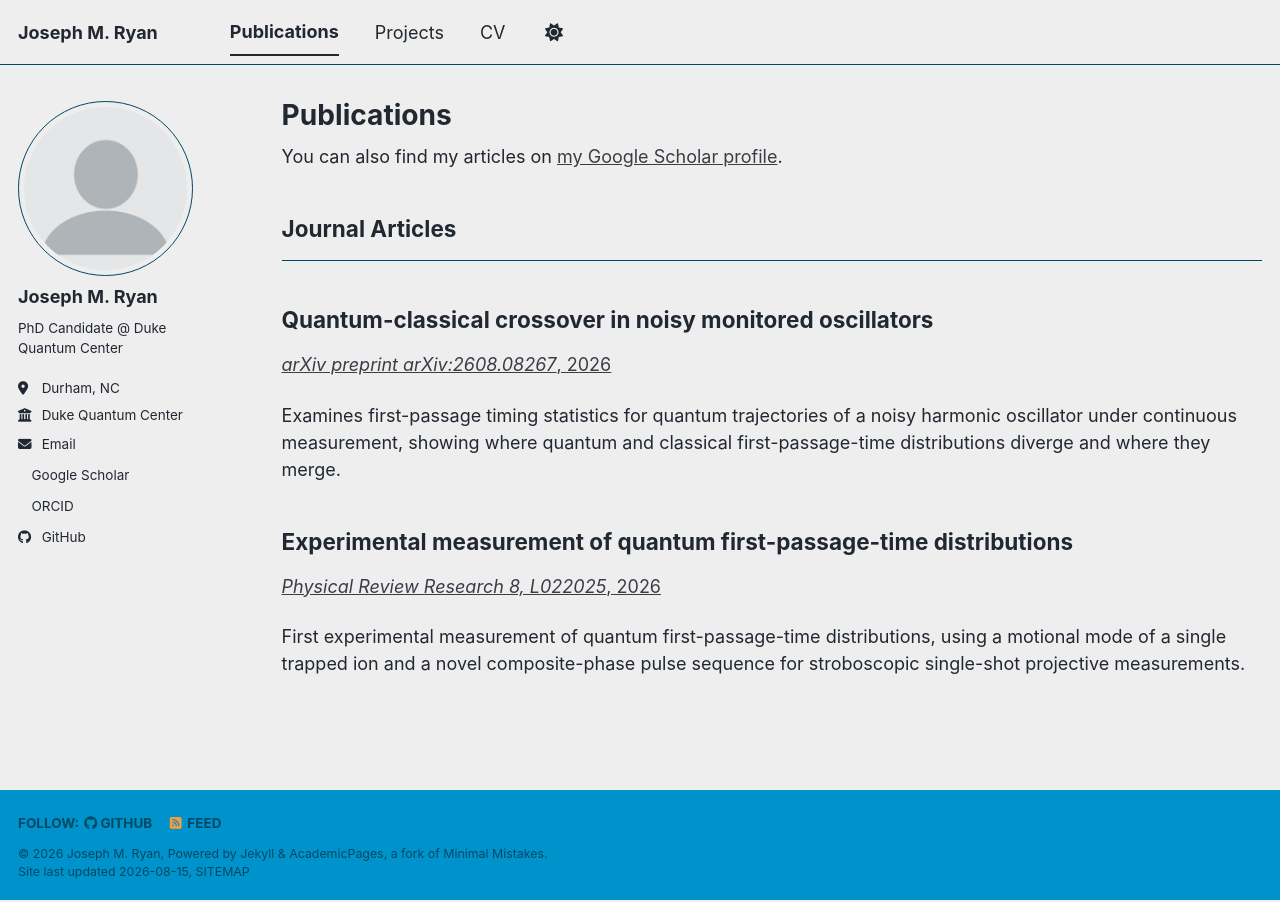
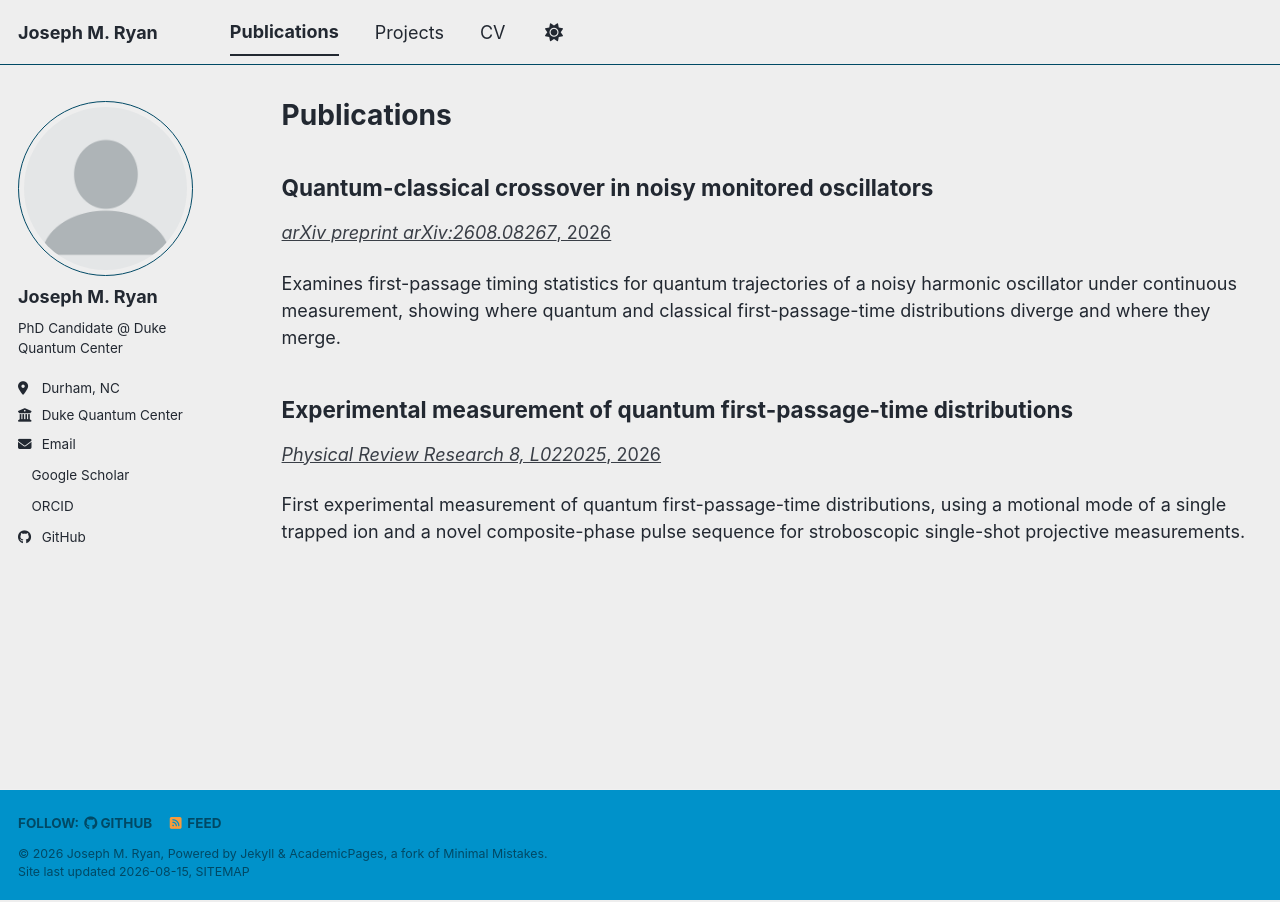
Before and after one commit to joseph-ryan-quantum/joseph-ryan-quantum.github.io, a Jekyll site: the page built from _pages/publications.html, in a window 1280 px wide. Built offline with Jekyll 4.4.1, drawn with Linux system fonts in a browser that asks for light colours; a style sheet for code colours, icons or effects is not loaded.

Commit message:
Simplify Publications page: drop redundant Google Scholar callout and category headers

```diff
--- a/_pages/publications.html
+++ b/_pages/publications.html
@@ -5,29 +5,8 @@ permalink: /publications/
 author_profile: true
 ---
 
-{% if site.author.googlescholar %}
-  <div class="wordwrap">You can also find my articles on <a href="{{site.author.googlescholar}}">my Google Scholar profile</a>.</div>
-{% endif %}
-
 {% include base_path %}
 
-<!-- New style rendering if publication categories are defined -->
-{% if site.publication_category %}
-  {% for category in site.publication_category  %}
-    {% assign title_shown = false %}
-    {% for post in site.publications reversed %}
-      {% if post.category != category[0] %}
-        {% continue %}
-      {% endif %}
-      {% unless title_shown %}
-        <h2>{{ category[1].title }}</h2><hr />
-        {% assign title_shown = true %}
-      {% endunless %}
-      {% include archive-single.html %}
-    {% endfor %}
-  {% endfor %}
-{% else %}
-  {% for post in site.publications reversed %}
-    {% include archive-single.html %}
-  {% endfor %}
-{% endif %}
+{% for post in site.publications reversed %}
+  {% include archive-single.html %}
+{% endfor %}
```
